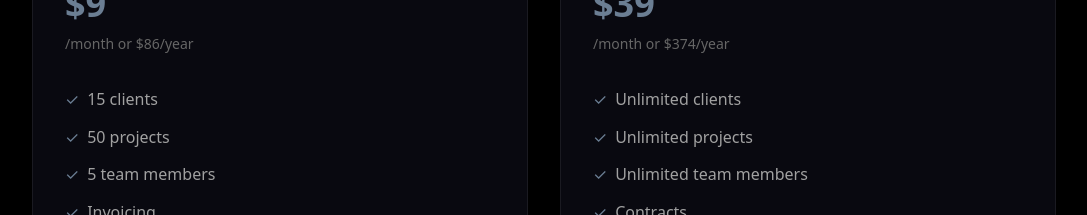
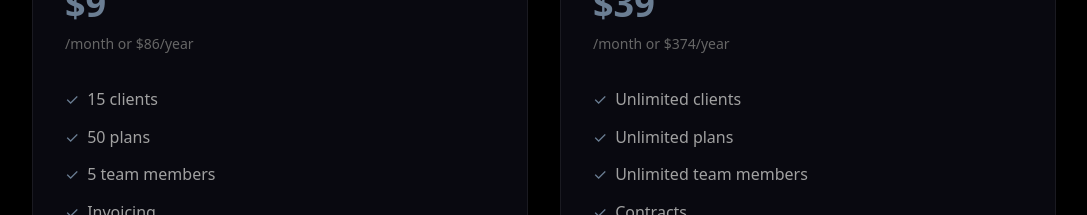
Before and after one commit to raunkbohra/Agency-OS, a Next.js app: page / in a window 1280 px wide. Shown: the part 3820-4035 px from the top of the page, without its empty margins (96-1183 px from the left). Built offline with nearby package versions, Linux system fonts and the light colour scheme; no server answers; a web font is replaced by a local one.

Commit message:
fix: use 'plans' terminology instead of 'projects'

```diff
--- a/app/dashboard/settings/billing/page.tsx
+++ b/app/dashboard/settings/billing/page.tsx
@@ -83,7 +83,7 @@ export default function BillingPage() {
               </p>
               <ul style={{ marginLeft: '1.5rem', marginTop: '0.5rem' }}>
                 <li>Clients: {subscription.max_clients || '∞'}</li>
-                <li>Projects: {subscription.max_plans || '∞'}</li>
+                <li>Plans: {subscription.max_plans || '∞'}</li>
                 <li>Team Members: {subscription.max_team_members || '∞'}</li>
               </ul>
             </>
@@ -131,7 +131,7 @@ export default function BillingPage() {
             Upgrade Your Plan
           </h2>
           <p style={{ color: 'var(--text-secondary)', marginBottom: '1.5rem' }}>
-            Unlock more clients, projects, and team members with a paid plan.
+            Unlock more clients, plans, and team members with a paid plan.
           </p>
           <a
             href="/pricing"
--- a/components/landing/pricing.tsx
+++ b/components/landing/pricing.tsx
@@ -67,13 +67,13 @@ export function Pricing() {
       tier: 'basic',
       monthlyPrice: prices.basic.monthly,
       yearlyPrice: prices.basic.yearly,
-      features: ['15 clients', '50 projects', '5 team members', 'Invoicing', 'Basic reporting'],
+      features: ['15 clients', '50 plans', '5 team members', 'Invoicing', 'Basic reporting'],
     },
     {
       tier: 'pro',
       monthlyPrice: prices.pro.monthly,
       yearlyPrice: prices.pro.yearly,
-      features: ['Unlimited clients', 'Unlimited projects', 'Unlimited team members', 'Contracts', 'Advanced reporting', 'API access', 'Priority support'],
+      features: ['Unlimited clients', 'Unlimited plans', 'Unlimited team members', 'Contracts', 'Advanced reporting', 'API access', 'Priority support'],
     },
   ];
 
```
